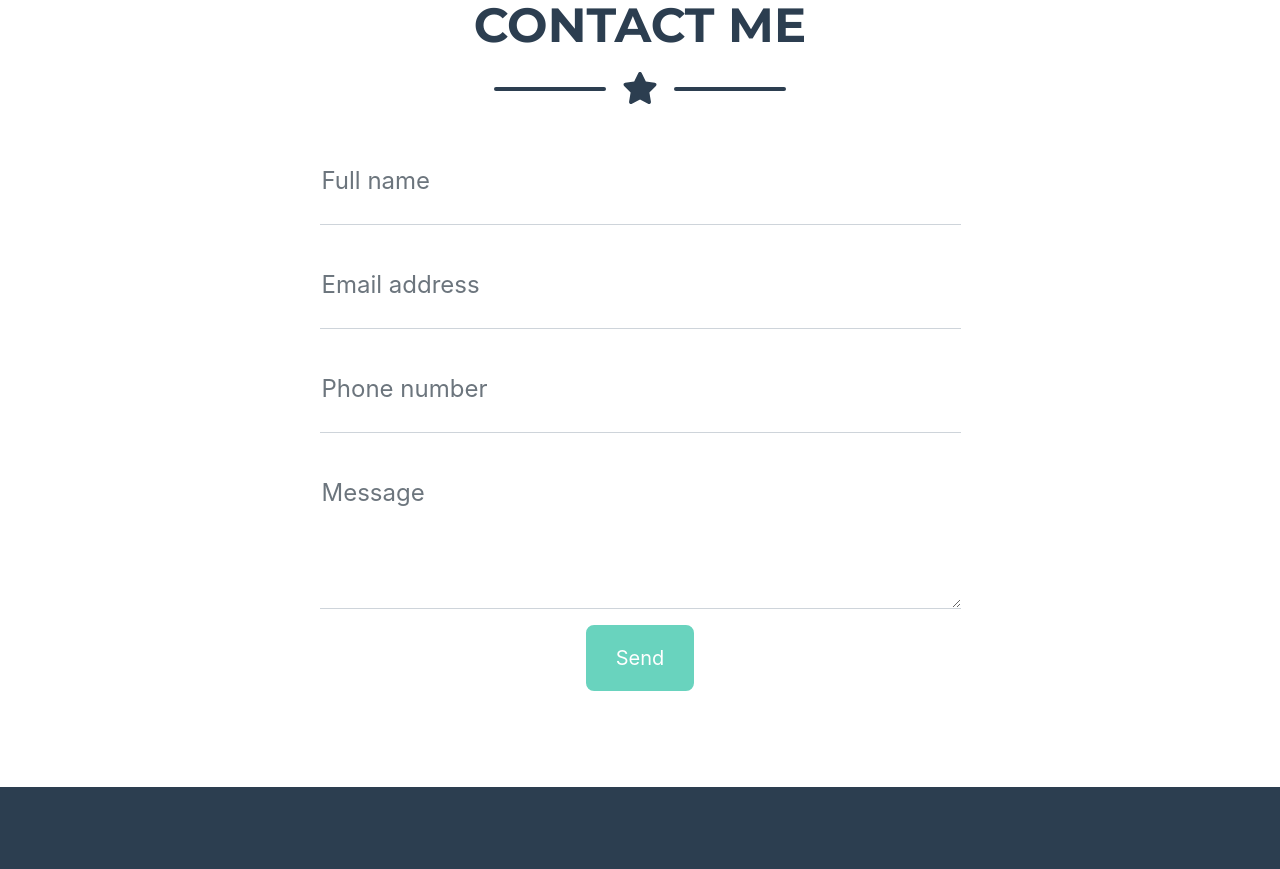
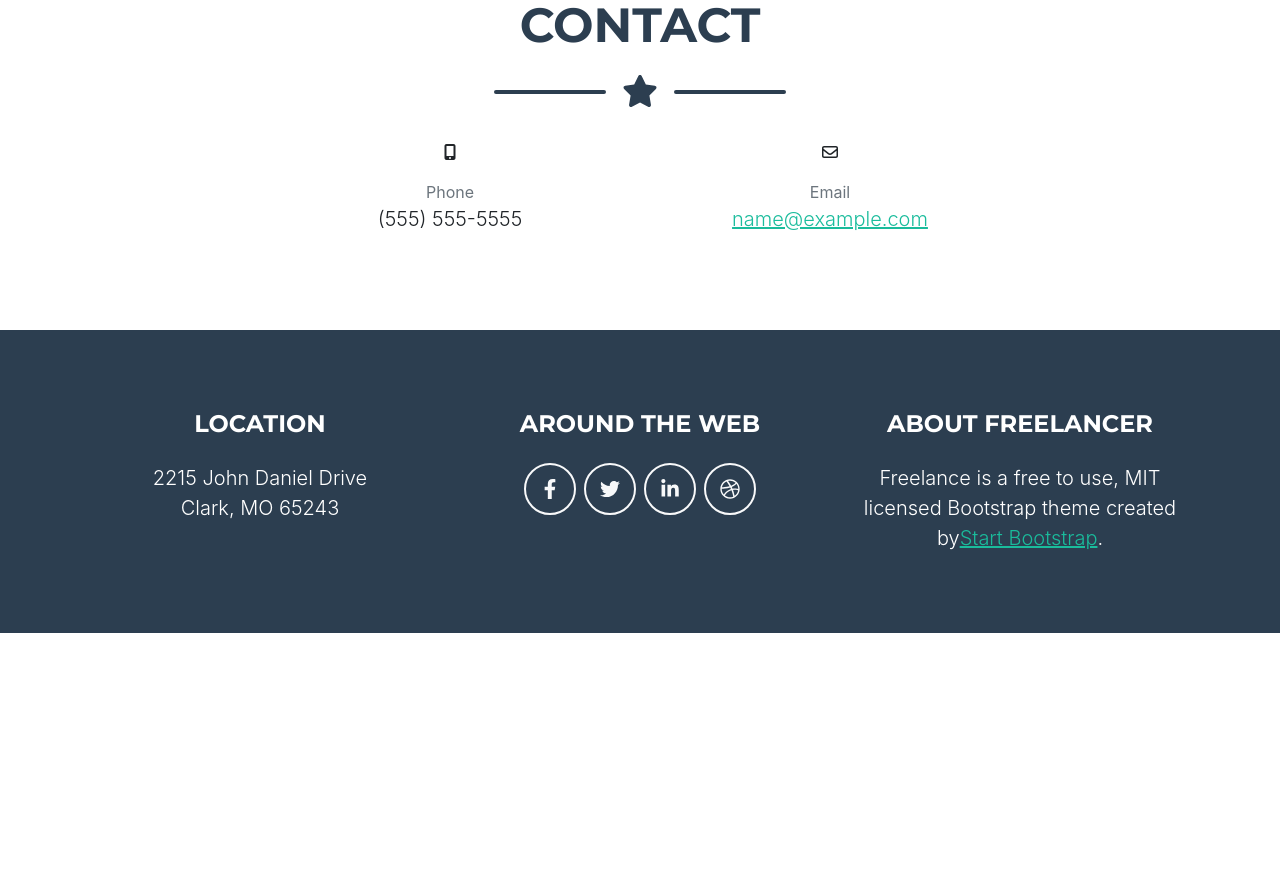
Before and after one commit to JoaoMartinsRocha/JoaoMartinsRocha.github.io, a React (Create React App) app: page / in a window 1280 px wide. Shown: the part 2400-3269 px from the top of the page. After the commit the page ends 3033 px from the top, so only its background shows below. Built offline with nearby package versions, Linux system fonts and the light colour scheme; no server answers.

Commit message:
changed contact section, no more form

```diff
--- a/public/index.html
+++ b/public/index.html
@@ -59,10 +59,6 @@
      <script src="https://cdn.jsdelivr.net/npm/bootstrap@5.2.3/dist/js/bootstrap.bundle.min.js"></script>
      <!-- Core theme JS-->
      <script src="js/scripts.js"></script>
-     <!-- * * * * * * * * * * * * * * * * * * * * * * * * * * * * * * * * * * * * * * * *-->
-     <!-- * *                               SB Forms JS                               * *-->
-     <!-- * * Activate your form at https://startbootstrap.com/solution/contact-forms * *-->
-     <!-- * * * * * * * * * * * * * * * * * * * * * * * * * * * * * * * * * * * * * * * *-->
-     <script src="https://cdn.startbootstrap.com/sb-forms-latest.js"></script>
+
   </body>
 </html>
--- a/src/pages/Home.js
+++ b/src/pages/Home.js
@@ -115,77 +115,40 @@ const Home = () => {
       </div>
     </div>
   </section>
-  {/* Contact Section*/}
+  {/* Contact section */}
  <section className="page-section" id="contact">
   <div className="container">
     {/* Contact Section Heading*/}
-      <h2 className="page-section-heading text-center text-uppercase text-secondary mb-0">Contact Me</h2>
+    <div className="text-center">
+      <h2 className="page-section-heading text-secondary d-inline-block mb-0">CONTACT</h2>
+    </div>
     {/* Icon Divider*/}
     <div className="divider-custom">
       <div className="divider-custom-line" />
       <div className="divider-custom-icon"><i className="fas fa-star" /></div>
       <div className="divider-custom-line" />
     </div>
-      {/* Contact Section Form*/}
+    {/* Contact Section Content*/}
     <div className="row justify-content-center">
-        <div className="col-lg-8 col-xl-7">
-          {/* * * * * * * * * * * * * * * **/}
-          {/* * * SB Forms Contact Form * **/}
-          {/* * * * * * * * * * * * * * * **/}
-          {/* This form is pre-integrated with SB Forms.*/}
-          {/* To make this form functional, sign up at*/}
-          {/* https://startbootstrap.com/solution/contact-forms*/}
-          {/* to get an API token!*/}
-          <form id="contactForm" data-sb-form-api-token={process.env.REACT_APP_API_TOKEN}>
-            {/* Name input*/}
-            <div className="form-floating mb-3">
-              <input className="form-control" id="name" type="text" placeholder="Enter your name..." data-sb-validations="required" />
-              <label htmlFor="name">Full name</label>
-              <div className="invalid-feedback" data-sb-feedback="name:required">A name is required.</div>
-            </div>
-            {/* Email address input*/}
-            <div className="form-floating mb-3">
-              <input className="form-control" id="email" type="email" placeholder="name@example.com" data-sb-validations="required,email" />
-              <label htmlFor="email">Email address</label>
-              <div className="invalid-feedback" data-sb-feedback="email:required">An email is required.</div>
-              <div className="invalid-feedback" data-sb-feedback="email:email">Email is not valid.</div>
-            </div>
-            {/* Phone number input*/}
-            <div className="form-floating mb-3">
-              <input className="form-control" id="phone" type="tel" placeholder="(123) 456-7890" data-sb-validations="required" />
-              <label htmlFor="phone">Phone number</label>
-              <div className="invalid-feedback" data-sb-feedback="phone:required">A phone number is required.</div>
-            </div>
-            {/* Message input*/}
-            <div className="form-floating mb-3">
-              <textarea className="form-control" id="message" type="text" placeholder="Enter your message here..." style={{height: '10rem'}} data-sb-validations="required" defaultValue={""} />
-              <label htmlFor="message">Message</label>
-              <div className="invalid-feedback" data-sb-feedback="message:required">A message is required.</div>
-            </div>
-            {/* Submit success message*/}
-            {/**/}
-            {/* This is what your users will see when the form*/}
-            {/* has successfully submitted*/}
-            <div className="d-none" id="submitSuccessMessage">
-              <div className="text-center mb-3">
-                <div className="fw-bolder">Form submission successful!</div>
-                To activate this form, sign up at
-                <br />
-                <a href="https://startbootstrap.com/solution/contact-forms">https://startbootstrap.com/solution/contact-forms</a>
+      <div className="col-lg-4">
+        <div className="d-flex flex-column align-items-center">
+          <div className="icon-contact mb-3"><i className="fas fa-mobile-alt" /></div>
+          <div className="text-muted">Phone</div>
+          <div className="lead font-weight-bold">(555) 555-5555</div>
         </div>
       </div>
-            {/* Submit error message*/}
-            {/**/}
-            {/* This is what your users will see when there is*/}
-            {/* an error submitting the form*/}
-            <div className="d-none" id="submitErrorMessage"><div className="text-center text-danger mb-3">Error sending message!</div></div>
-            {/* Submit Button*/}
-            <button className="btn btn-primary btn-xl disabled" id="submitButton" type="submit">Send</button>
-          </form>
+      <div className="col-lg-4">
+        <div className="d-flex flex-column align-items-center">
+          <div className="icon-contact mb-3"><i className="far fa-envelope" /></div>
+          <div className="text-muted">Email</div><a className="lead font-weight-bold" href="mailto:name@example.com">name@example.com</a>
+        </div>
       </div>
     </div>
   </div>
 </section>
+
+
+
   {/* Portfolio Modals*/}
   {/* Portfolio Modal 1*/}
   <div className="portfolio-modal modal fade" id="portfolioModal1" tabIndex={-1} aria-labelledby="portfolioModal1" aria-hidden="true">
```
Lines whose indentation alone changed are shown as unchanged.
